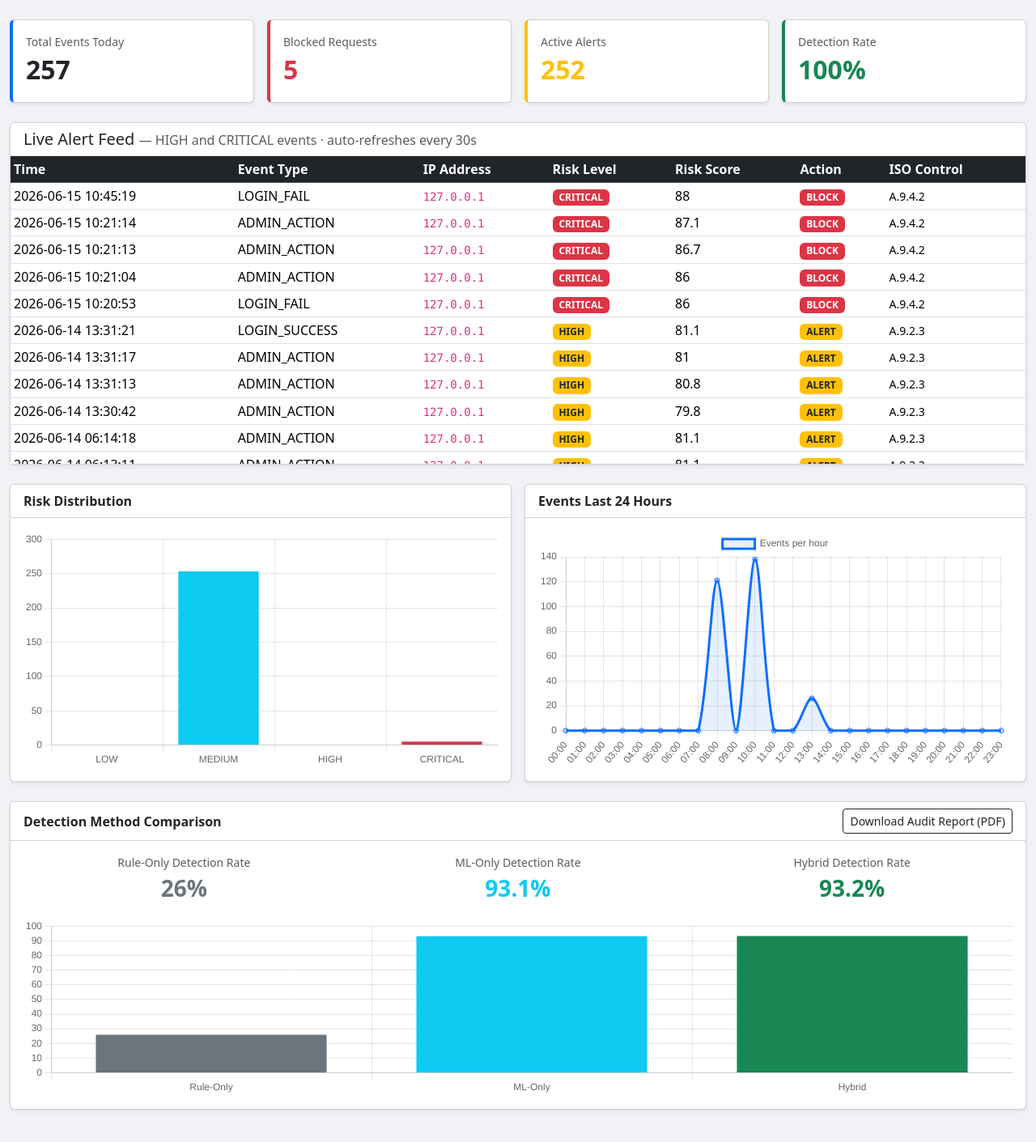
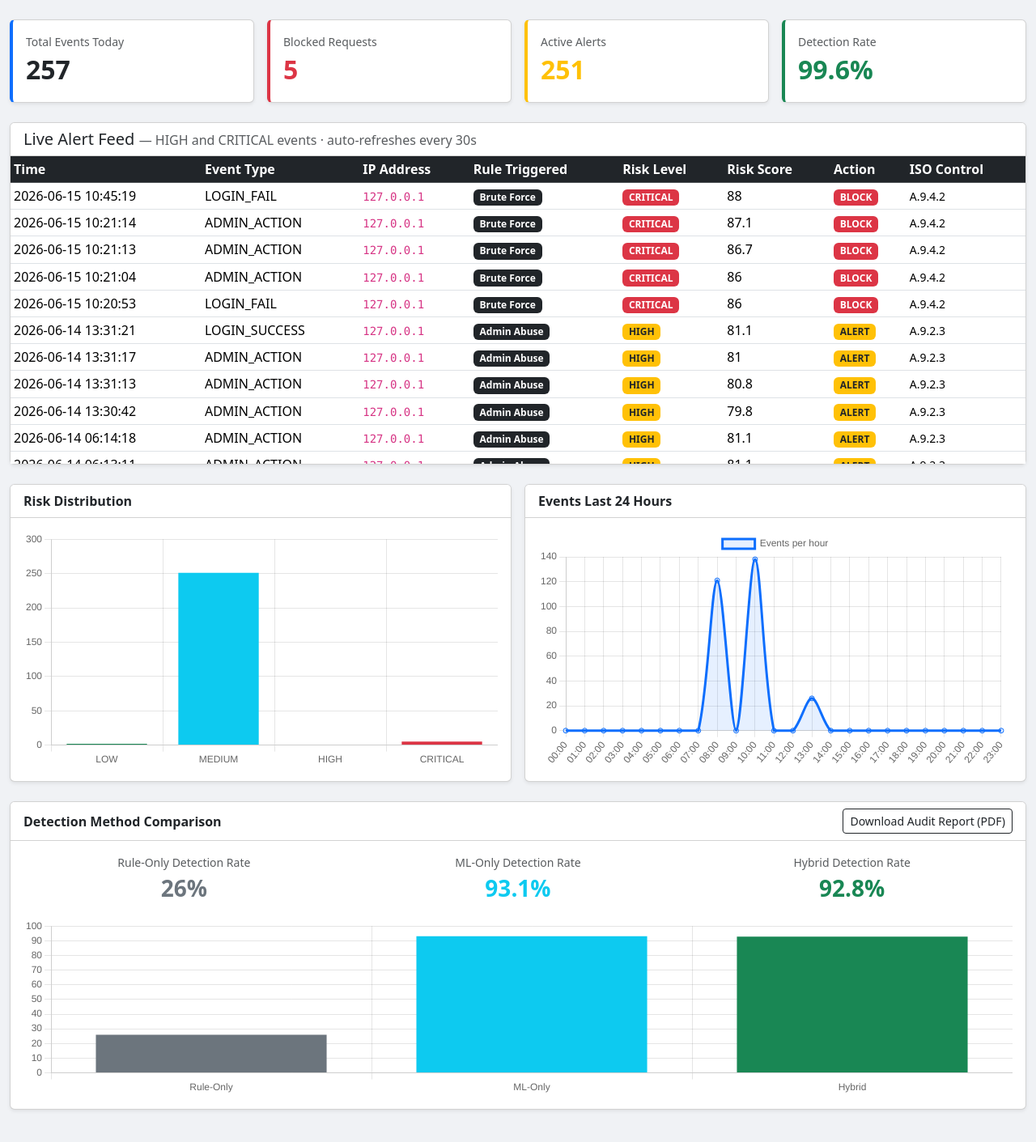
Before and after one commit to diashakya/Hybrid_IDS, a Django app: page /dashboard/ in a window 1280 px wide. Shown: the part 56-1467 px from the top of the page at 81% size. Run offline with Django 5.2, Linux system fonts and the light colour scheme; a user stored in the database is signed in; data comes from the database, SQL or seed files in the repository; both versions use the stored data as it was after the commit; data that the repository does not hold is empty; some libraries are stand-ins or nearby versions.

Commit message:
Improve the EVENT TYPE naming pattern

```diff
--- a/evoting_ids/dashboard/templates/dashboard/index.html
+++ b/evoting_ids/dashboard/templates/dashboard/index.html
@@ -76,6 +76,7 @@
               <th>Time</th>
               <th>Event Type</th>
               <th>IP Address</th>
+              <th>Rule Triggered</th>
               <th>Risk Level</th>
               <th>Risk Score</th>
               <th>Action</th>
@@ -83,7 +84,7 @@
             </tr>
           </thead>
           <tbody id="alert-body">
-            <tr><td colspan="7" class="text-center text-muted py-3">Loading...</td></tr>
+            <tr><td colspan="8" class="text-center text-muted py-3">Loading...</td></tr>
           </tbody>
         </table>
       </div>
@@ -148,6 +149,21 @@
   let hourlyChart = null;
   let comparisonChart = null;
 
+  const RULE_LABELS = {
+    'brute_force_rule':    'Brute Force',
+    'duplicate_vote_rule': 'Duplicate Vote',
+    'blocked_ip_rule':     'Blocked IP',
+    'sql_injection_rule':  'SQL Injection',
+    'rapid_request_rule':  'Rapid Requests',
+    'admin_abuse_rule':    'Admin Abuse',
+  };
+
+  function ruleBadge(name) {
+    if (!name || name === 'none') return '<span class="text-muted">—</span>';
+    const label = RULE_LABELS[name] || name;
+    return `<span class="badge bg-dark">${label}</span>`;
+  }
+
   function riskBadge(level) {
     const map = {
       CRITICAL: 'bg-danger',
@@ -183,13 +199,14 @@
 
       const tbody = document.getElementById('alert-body');
       if (alerts.length === 0) {
-        tbody.innerHTML = '<tr><td colspan="7" class="text-center text-muted py-3">No HIGH or CRITICAL alerts today</td></tr>';
+        tbody.innerHTML = '<tr><td colspan="8" class="text-center text-muted py-3">No HIGH or CRITICAL alerts today</td></tr>';
       } else {
         tbody.innerHTML = alerts.map(e => `
           <tr>
             <td class="text-nowrap">${e.timestamp}</td>
             <td>${e.event_type}</td>
             <td><code>${e.ip_address}</code></td>
+            <td>${ruleBadge(e.rule_name)}</td>
             <td>${riskBadge(e.risk_level)}</td>
             <td>${e.risk_score}</td>
             <td>${actionBadge(e.action_taken)}</td>
--- a/evoting_ids/ids_engine/middleware.py
+++ b/evoting_ids/ids_engine/middleware.py
@@ -22,7 +22,16 @@ class LoggingMiddleware:
 
           response = self.get_response(request)
 
-          _, should_block = run_ids_pipeline(request)
+          is_login_path = (
+              '/accounts/login/' in request.path or
+              request.path.startswith('/admin/login/')
+          )
+          if is_login_path and request.method == 'POST':
+              event_type = 'LOGIN_SUCCESS' if response.status_code == 302 else 'LOGIN_FAIL'
+          else:
+              event_type = 'GENERIC'
+
+          _, should_block = run_ids_pipeline(request, event_type=event_type)
 
           if should_block:
               return HttpResponseForbidden("Access denied by IDS.")
--- a/evoting_ids/ids_engine/pipeline.py
+++ b/evoting_ids/ids_engine/pipeline.py
@@ -54,6 +54,7 @@ def run_ids_pipeline(request, event_type='GENERIC') -> tuple:
               'request_payload': payload,
               'session_id':      session_id,
               'status_code':     status_code,
+              'event_type':      event_type,
           }
 
           rule_result  = run_all_rules(event_data)
--- a/evoting_ids/ids_engine/rule_engine.py
+++ b/evoting_ids/ids_engine/rule_engine.py
@@ -16,6 +16,9 @@ class RuleResult:
 
 def brute_force_rule(event_data: dict, db_session=None) -> RuleResult:
       from ids_engine.models import SecurityEvent
+      current_type = event_data.get('event_type', '')
+      if current_type not in ('LOGIN_FAIL', 'LOGIN_SUCCESS'):
+          return RuleResult(False, 'HIGH', 0, 'brute_force_rule', 'Not a login event')
       cutoff = datetime.now(tz=timezone.utc) - timedelta(seconds=60)
       count = SecurityEvent.objects.filter(
           ip_address=event_data['ip_address'],
--- a/requirements.txt
+++ b/requirements.txt
@@ -8,4 +8,4 @@ pandas==2.2.2
 joblib==1.4.2
 faker==24.11.0
 matplotlib==3.8.4
-weasyprint==62.0
+xhtml2pdf==0.2.16
```
Also changed, not shown: evoting_ids/ids_engine/admin.py (+19 -3 lines), evoting_ids/ids_engine/management/commands/generate_audit_report.py (+13 -1 lines), evoting_ids/ids_engine/templates/ids_engine/audit_report.html (+14 -0 lines), evoting_ids/db.sqlite3, 1 other file.
